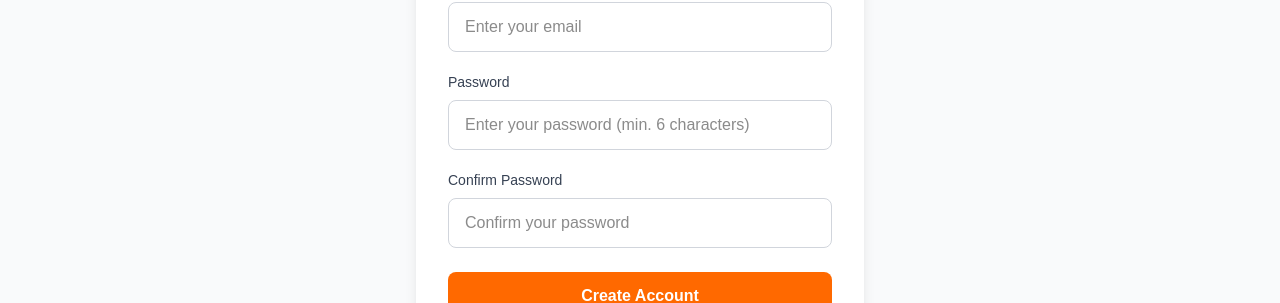
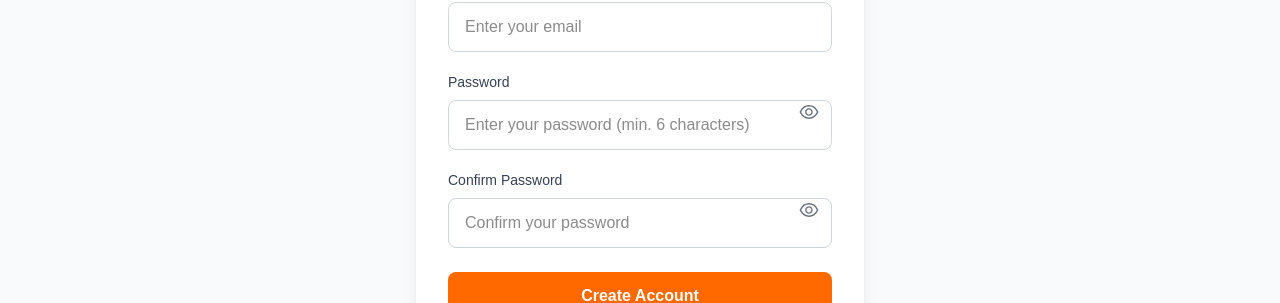
Before and after one commit to itsmahmudul/ridebite, a Next.js app: page /signup in a window 1280 px wide. Shown: the part 385-688 px from the top of the page. Built offline with nearby package versions, Linux system fonts and the light colour scheme; no server answers.

Commit message:
eye added

```diff
--- a/src/app/signup/page.tsx
+++ b/src/app/signup/page.tsx
@@ -4,6 +4,7 @@
 import { useAuth } from '../../../contexts/AuthContext';
 import { useRouter } from 'next/navigation';
 import Link from 'next/link';
+import { AiOutlineEye, AiOutlineEyeInvisible } from 'react-icons/ai'; // 👁️ Import from react-icons
 
 export default function SignupPage() {
     const [formData, setFormData] = useState({
@@ -14,6 +15,8 @@
     });
     const [error, setError] = useState('');
     const [loading, setLoading] = useState(false);
+    const [showPassword, setShowPassword] = useState(false);
+    const [showConfirmPassword, setShowConfirmPassword] = useState(false);
 
     const { signup } = useAuth();
     const router = useRouter();
@@ -43,7 +46,7 @@
 
         try {
             await signup(formData);
-            router.push('/');
+            router.push('/'); // ✅ Redirect to home page after signup
         } catch (error: unknown) {
             if (error instanceof Error) {
                 setError(error.message);
@@ -69,6 +72,7 @@
                 )}
 
                 <form onSubmit={handleSubmit}>
+                    {/* Full Name */}
                     <div className="mb-5">
                         <label className="block text-sm font-medium text-gray-700 mb-2">
                             Full Name
@@ -84,6 +88,7 @@
                         />
                     </div>
 
+                    {/* Email */}
                     <div className="mb-5">
                         <label className="block text-sm font-medium text-gray-700 mb-2">
                             Email Address
@@ -99,37 +104,64 @@
                         />
                     </div>
 
-                    <div className="mb-5">
+                    {/* Password */}
+                    <div className="mb-5 relative">
                         <label className="block text-sm font-medium text-gray-700 mb-2">
                             Password
                         </label>
                         <input
-                            type="password"
+                            type={showPassword ? 'text' : 'password'}
                             name="password"
                             value={formData.password}
                             onChange={handleChange}
                             required
                             minLength={6}
-                            className="w-full px-4 py-3 border border-gray-300 rounded-lg focus:outline-none focus:ring-2 focus:ring-orange-500 focus:border-transparent transition-colors"
+                            className="w-full px-4 py-3 pr-10 border border-gray-300 rounded-lg focus:outline-none focus:ring-2 focus:ring-orange-500 focus:border-transparent transition-colors"
                             placeholder="Enter your password (min. 6 characters)"
                         />
+                        <button
+                            type="button"
+                            onClick={() => setShowPassword(!showPassword)}
+                            className="absolute right-3 top-10 transform -translate-y-1/2 text-gray-500 hover:text-gray-700"
+                            aria-label={showPassword ? 'Hide password' : 'Show password'}
+                        >
+                            {showPassword ? (
+                                <AiOutlineEyeInvisible size={22} />
+                            ) : (
+                                <AiOutlineEye size={22} />
+                            )}
+                        </button>
                     </div>
 
-                    <div className="mb-6">
+                    {/* Confirm Password */}
+                    <div className="mb-6 relative">
                         <label className="block text-sm font-medium text-gray-700 mb-2">
                             Confirm Password
                         </label>
                         <input
-                            type="password"
+                            type={showConfirmPassword ? 'text' : 'password'}
                             name="confirmPassword"
                             value={formData.confirmPassword}
                             onChange={handleChange}
                             required
-                            className="w-full px-4 py-3 border border-gray-300 rounded-lg focus:outline-none focus:ring-2 focus:ring-orange-500 focus:border-transparent transition-colors"
+                            className="w-full px-4 py-3 pr-10 border border-gray-300 rounded-lg focus:outline-none focus:ring-2 focus:ring-orange-500 focus:border-transparent transition-colors"
                             placeholder="Confirm your password"
                         />
+                        <button
+                            type="button"
+                            onClick={() => setShowConfirmPassword(!showConfirmPassword)}
+                            className="absolute right-3 top-10 transform -translate-y-1/2 text-gray-500 hover:text-gray-700"
+                            aria-label={showConfirmPassword ? 'Hide password' : 'Show password'}
+                        >
+                            {showConfirmPassword ? (
+                                <AiOutlineEyeInvisible size={22} />
+                            ) : (
+                                <AiOutlineEye size={22} />
+                            )}
+                        </button>
                     </div>
 
+                    {/* Submit Button */}
                     <button
                         type="submit"
                         disabled={loading}
```
